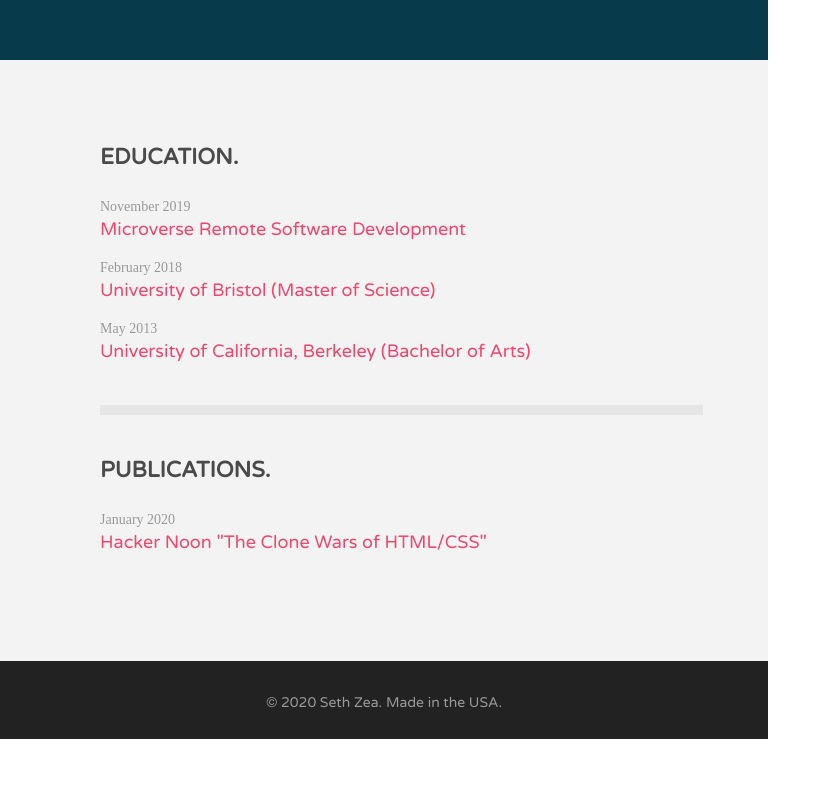
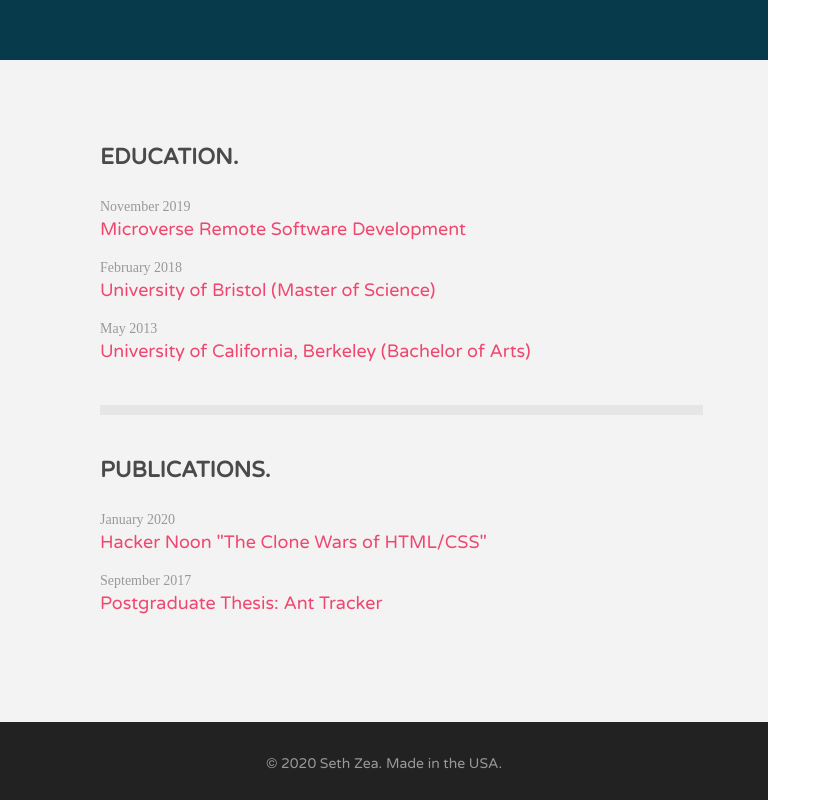
Before and after one commit to sz16900/sz16900.github.io, a plain HTML site: page index.html in a window 1280 px wide. Shown: the part 2730-3530 px from the top of the page, without its empty margins (0-831 px from the left). Before the commit the page ends 3469 px from the top, so only its background shows below. Drawn offline with Linux system fonts and the light colour scheme.

Commit message:
add thesis link

```diff
--- a/index.html
+++ b/index.html
@@ -98,6 +98,9 @@
                         <div class="date">January 2020</div>
                         <div class="school"><a href="https://hackernoon.com/the-clone-wars-of-htmlcss-y4ap360j">Hacker
                                 Noon "The Clone Wars of HTML/CSS"</a></div>
+                        <div class="date">September 2017</div>
+                        <div class="school"><a href="assets/files/thesis.pdf">Postgraduate Thesis:
+                                Ant Tracker</a></div>
                     </div>
                 </div>
             </div>
```
Also changed, not shown: 1 other file.
